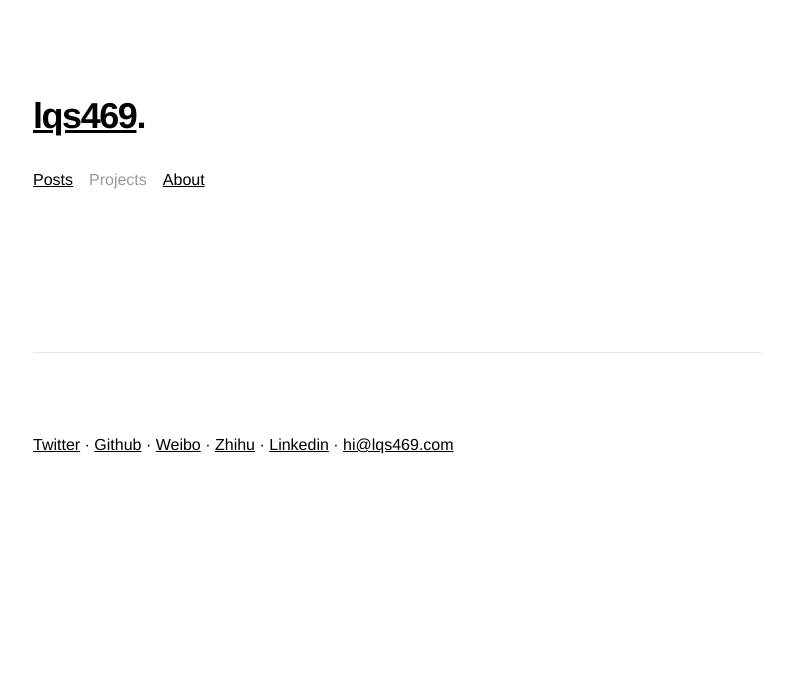
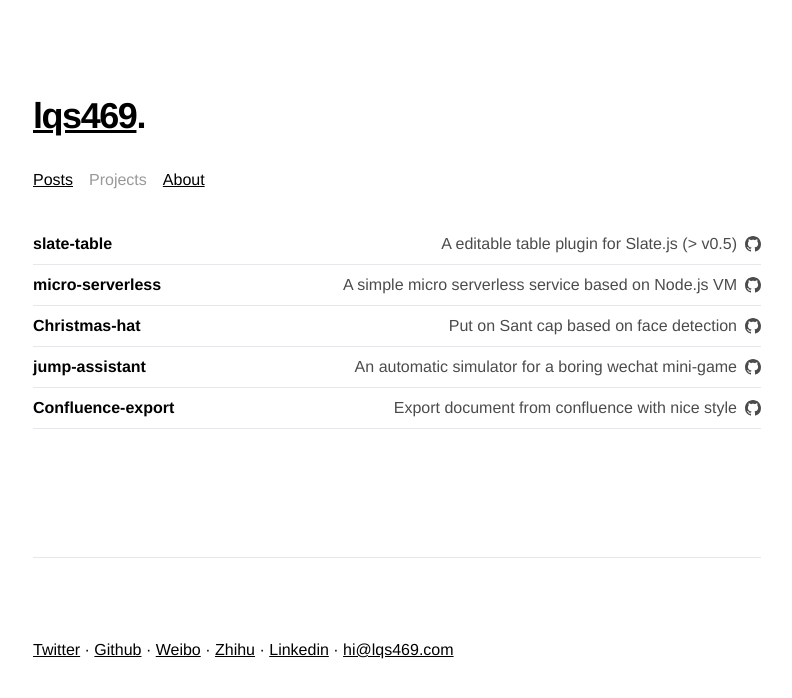
Before and after one commit to lqs469/lqs469.github.io, a Next.js app: page /projects in a window 1280 px wide. Shown: the top 698 px of the page, without its empty margins (243-1035 px from the left). Built offline with nearby package versions, Linux system fonts and the light colour scheme.

Commit message:
projects

```diff
--- /dev/null
+++ b/_projects/projects.ts
@@ -0,0 +1,32 @@
+export const projects = [
+  {
+    name: "slate-table",
+    description: "A editable table plugin for Slate.js (> v0.5)",
+    url: "https://slate-table.vercel.app/",
+    github: "https://github.com/lqs469/slate-table"
+  },
+  {
+    name: "micro-serverless",
+    description: "A simple micro serverless service based on Node.js VM",
+    url: "https://github.com/lqs469/micro-serverless",
+    github: "https://github.com/lqs469/micro-serverless"
+  },
+  {
+    name: "Christmas-hat",
+    description: "Put on Sant cap based on face detection",
+    url: "https://santahat.now.sh",
+    github: "https://github.com/lqs469/X-mas-hat"
+  },
+  {
+    name: "jump-assistant",
+    description: "An automatic simulator for a boring wechat mini-game",
+    url: "https://github.com/lqs469/jump",
+    github: "https://github.com/lqs469/jump"
+  },
+  {
+    name: "Confluence-export",
+    description: "Export document from confluence with nice style",
+    url: "https://github.com/lqs469/confluence-export",
+    github: "https://github.com/lqs469/confluence-export"
+  }
+];
--- a/pages/projects.tsx
+++ b/pages/projects.tsx
@@ -5,9 +5,17 @@ import Header from "../components/header";
 import Layout from "../components/layout";
 import Head from "next/head";
 import { Nav } from "../components/nav";
+import { projects } from "../_projects/projects";
+import githubIcon from "../public/img/github.svg";
+import { useCallback } from "react";
 
 type Props = {
-  projects: any[];
+  projects: {
+    name: string;
+    description: string;
+    url: string;
+    github: string;
+  }[];
 };
 
 const title = "Projects";
@@ -23,22 +31,45 @@ export default function Projects({ projects }: Props) {
             {/* <meta property="og:image" content={post.ogImage.url} /> */}
           </Head>
           <Nav />
-          <section className=""></section>
+          <section className="">
+            {projects.map((project, index) => (
+              <li
+                key={project.name}
+                className="flex justify-between items-center leading-10 border-b"
+              >
+                <a
+                  className="font-semibold no-underline"
+                  href={project.url}
+                  target="_blank"
+                >
+                  {project.name}
+                </a>
+                <p className="opacity-70 inline-flex items-center">
+                  <a
+                    className="no-underline"
+                    href={project.url}
+                    target="_blank"
+                  >
+                    {project.description}
+                  </a>
+                  <a className="ml-2" href={project.github} target="_blank">
+                    <img
+                      className="h-4"
+                      src={"/assets/github.svg"}
+                      alt={project.github}
+                    />
+                  </a>
+                </p>
+              </li>
+            ))}
+          </section>
         </article>
       </Layout>
     </Container>
   );
 }
 
-type Params = {
-  params: {
-    slug: string;
-  };
-};
-
-export async function getStaticProps({ params }: Params) {
-  const projects = [];
-
+export async function getStaticProps() {
   return {
     props: {
       projects
```
Also changed, not shown: public/assets/github.svg (added).
